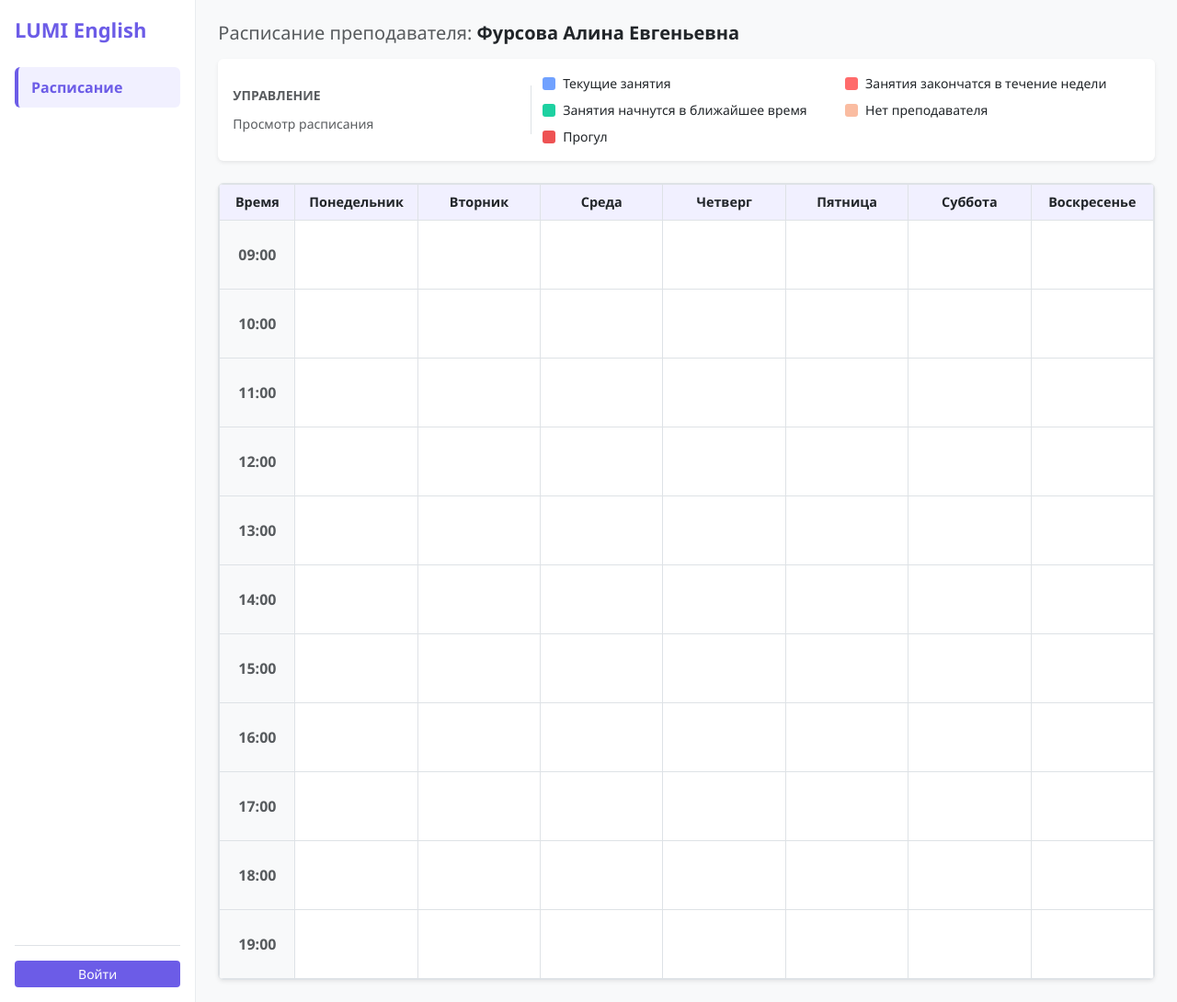
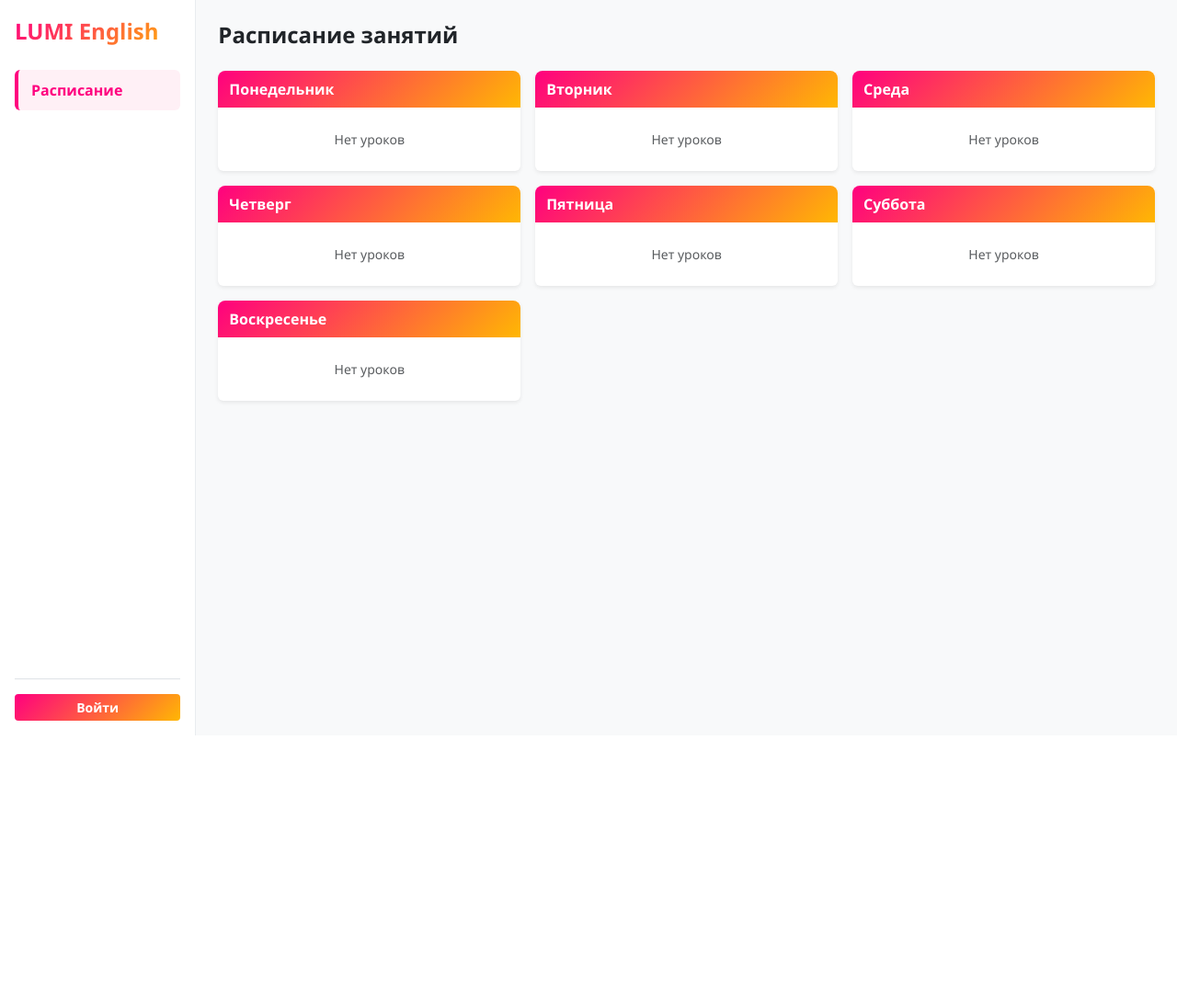
Before and after one commit to jironimo207-collab/AlinaPythonProject, a FastAPI app: page /schedule in a window 1280 px wide. Shown: the whole page at 92% size. After the commit the page ends 800 px from the top, so only its background shows below. Run offline with FastAPI, Linux system fonts and the light colour scheme; data that the repository does not hold is empty.

Commit message:
update new styel sait 5

```diff
--- a/templates/schedule.html
+++ b/templates/schedule.html
@@ -3,7 +3,7 @@
 <head>
     <meta charset="UTF-8">
     <meta name="viewport" content="width=device-width, initial-scale=1.0">
-    <title>LUMI English</title>
+    <title>Расписание — LUMI English</title>
     <link href="https://cdn.jsdelivr.net/npm/bootstrap@5.3.0/dist/css/bootstrap.min.css" rel="stylesheet">
     <style>
         body {
@@ -11,10 +11,13 @@
             font-family: 'Segoe UI', sans-serif;
         }
         .brand-logo {
-            font-size: 22px;
+            font-size: 24px;
             font-weight: 800;
-            color: #6c5ce7;
+            background: linear-gradient(135deg, #ff007f 0%, #ffb703 100%);
+            -webkit-background-clip: text;
+            -webkit-text-fill-color: transparent;
             text-decoration: none;
+            display: inline-block;
         }
         .sidebar {
             background-color: #ffffff;
@@ -35,43 +38,32 @@
             margin-bottom: 4px;
         }
         .nav-link:hover {
-            background-color: #f1f0ff;
-            color: #6c5ce7;
+            background-color: #fff0f6;
+            color: #ff007f;
         }
         .nav-link.active {
-            background-color: #f1f0ff;
-            color: #6c5ce7;
+            background-color: #fff0f6;
+            color: #ff007f;
             font-weight: 700;
-            border-left: 4px solid #6c5ce7;
+            border-left: 4px solid #ff007f;
         }
-        .schedule-table th {
-            background-color: #f1f0ff;
-            text-align: center;
-            font-size: 0.9rem;
+        .btn-lumi {
+            background: linear-gradient(135deg, #ff007f 0%, #ffb703 100%);
+            border: none;
+            color: #ffffff;
+            font-weight: 600;
         }
-        .task-card {
-            border-radius: 6px;
-            padding: 6px 8px;
-            color: #fff;
-            position: relative;
-            font-size: 0.85rem;
+        .btn-lumi:hover {
+            opacity: 0.9;
+            color: #ffffff;
         }
-        .btn-delete {
-            position: absolute;
-            top: 2px;
-            right: 4px;
-            color: #fff;
-            background: none;
-            border: none;
-            font-size: 14px;
-            line-height: 1;
-        }
-        .color-badge {
-            width: 14px;
-            height: 14px;
-            border-radius: 3px;
-            display: inline-block;
-            margin-right: 8px;
+        .day-header {
+            background: linear-gradient(135deg, #ff007f 0%, #ffb703 100%);
+            color: white;
+            font-weight: bold;
+            padding: 8px 12px;
+            border-top-left-radius: 8px;
+            border-top-right-radius: 8px;
         }
     </style>
 </head>
@@ -79,7 +71,7 @@
 
 <div class="container-fluid">
     <div class="row">
-        <!-- Навигация -->
+        <!-- Сайдбар -->
         <div class="col-md-3 col-lg-2 sidebar p-3 d-flex flex-column justify-content-between">
             <div>
                 <a href="/schedule" class="brand-logo d-block mb-3 mb-md-4">LUMI English</a>
@@ -100,141 +92,104 @@
                     <div class="small fw-semibold text-truncate mb-2">👤 {{ user.full_name or user.username }}</div>
                     <a href="/logout" class="btn btn-outline-danger btn-sm w-100">Выйти</a>
                 {% else %}
-                    <a href="/login" class="btn btn-primary btn-sm w-100" style="background-color: #6c5ce7; border: none;">Войти</a>
+                    <a href="/login" class="btn btn-lumi btn-sm w-100">Войти</a>
                 {% endif %}
             </div>
         </div>
 
         <!-- Контент -->
         <div class="col-md-9 col-lg-10 p-3 p-md-4">
-            <h5 class="text-muted fw-normal mb-3">Расписание преподавателя: <strong class="text-dark">Фурсова Алина Евгеньевна</strong></h5>
-
-            <!-- Палитра / Легенда цветов и Управление -->
-            <div class="card border-0 shadow-sm mb-4">
-                <div class="card-body p-3">
-                    <div class="row align-items-center">
-                        <div class="col-md-4 border-end mb-3 mb-md-0">
-                            <span class="text-uppercase text-muted fw-bold small d-block mb-2">Управление</span>
+            <div class="d-flex justify-content-between align-items-center mb-4">
+                <h4 class="fw-bold m-0">Расписание занятий</h4>
                 {% if is_teacher %}
-                                <button type="button" class="btn btn-primary btn-sm px-3" style="background-color: #6c5ce7; border: none;" data-bs-toggle="modal" data-bs-target="#addLessonModal">+ Добавить урок</button>
-                            {% else %}
-                                <span class="text-muted small">Просмотр расписания</span>
+                    <button class="btn btn-lumi" data-bs-toggle="modal" data-bs-target="#addLessonModal">+ Добавить урок</button>
                 {% endif %}
             </div>
-                        <div class="col-md-8">
-                            <div class="row g-2 small">
-                                <div class="col-12 col-sm-6 d-flex align-items-center">
-                                    <span class="color-badge" style="background-color: #70a1ff;"></span>
-                                    <span>Текущие занятия</span>
+
+            <div class="row row-cols-1 row-cols-md-2 row-cols-xl-3 g-3">
+                {% set days = [('mon', 'Понедельник'), ('tue', 'Вторник'), ('wed', 'Среда'), ('thu', 'Четверг'), ('fri', 'Пятница'), ('sat', 'Суббота'), ('sun', 'Воскресенье')] %}
+                {% for day_code, day_name in days %}
+                <div class="col">
+                    <div class="card border-0 shadow-sm h-100">
+                        <div class="day-header">{{ day_name }}</div>
+                        <div class="card-body p-2">
+                            {% set day_lessons = schedule | selectattr('day', 'equalto', day_code) | list %}
+                            {% if day_lessons %}
+                                <div class="list-group list-group-flush">
+                                    {% for lesson in day_lessons %}
+                                    <div class="list-group-item px-2 py-2 d-flex justify-content-between align-items-center border-bottom-0 mb-1 rounded bg-light">
+                                        <div>
+                                            <span class="badge bg-dark me-1">{{ lesson.time }}</span>
+                                            <span class="fw-bold text-dark">{{ lesson.student.name if lesson.student else 'Занятие' }}</span>
+                                            {% if lesson.note %}
+                                                <div class="small text-muted">{{ lesson.note }}</div>
+                                            {% endif %}
                                         </div>
-                                <div class="col-12 col-sm-6 d-flex align-items-center">
-                                    <span class="color-badge" style="background-color: #ff6b6b;"></span>
-                                    <span>Занятия закончатся в течение недели</span>
+                                        {% if is_teacher %}
+                                        <div>
+                                            <form action="/schedule/delete/{{ lesson.id }}" method="POST" class="d-inline" onsubmit="return confirm('Удалить?')">
+                                                <button type="submit" class="btn btn-sm text-danger p-0 border-0 fw-bold">✕</button>
+                                            </form>
                                         </div>
-                                <div class="col-12 col-sm-6 d-flex align-items-center">
-                                    <span class="color-badge" style="background-color: #1dd1a1;"></span>
-                                    <span>Занятия начнутся в ближайшее время</span>
+                                        {% endif %}
                                     </div>
-                                <div class="col-12 col-sm-6 d-flex align-items-center">
-                                    <span class="color-badge" style="background-color: #fabca1;"></span>
-                                    <span>Нет преподавателя</span>
+                                    {% endfor %}
                                 </div>
-                                <div class="col-12 col-sm-6 d-flex align-items-center">
-                                    <span class="color-badge" style="background-color: #ee5253;"></span>
-                                    <span>Прогул</span>
+                            {% else %}
+                                <div class="text-center text-muted small py-3">Нет уроков</div>
+                            {% endif %}
                         </div>
                     </div>
                 </div>
-                    </div>
-                </div>
-            </div>
-
-            <div class="table-responsive bg-white rounded shadow-sm border">
-                <table class="table table-bordered schedule-table mb-0">
-                    <thead>
-                        <tr>
-                            <th style="min-width: 80px;">Время</th>
-                            {% for day in days %}
-                                <th style="min-width: 130px;">{{ day }}</th>
                 {% endfor %}
-                        </tr>
-                    </thead>
-                    <tbody>
-                        {% for slot in time_slots %}
-                            <tr>
-                                <td class="text-center align-middle fw-bold text-muted bg-light">{{ slot }}</td>
-                                {% for day in days %}
-                                    {% set cell_key = day + " " + slot %}
-                                    <td class="align-top" style="height: 75px;">
-                                        {% for task in tasks %}
-                                            {% if task.due_date == cell_key %}
-                                                <div class="task-card mb-1" style="background-color: {{ task.color or '#70a1ff' }};">
-                                                    {% if is_teacher %}
-                                                        <form action="/schedule/delete/{{ task.id }}" method="POST" class="d-inline">
-                                                            <button type="submit" class="btn-delete" onclick="return confirm('Удалить?')">×</button>
-                                                        </form>
-                                                    {% endif %}
-                                                    <div class="fw-bold pe-2">{{ task.title }}</div>
-                                                </div>
-                                            {% endif %}
-                                        {% endfor %}
-                                    </td>
-                                {% endfor %}
-                            </tr>
-                        {% endfor %}
-                    </tbody>
-                </table>
             </div>
         </div>
     </div>
 </div>
 
 {% if is_teacher %}
+<!-- Модальное окно добавления урока -->
 <div class="modal fade" id="addLessonModal" tabindex="-1">
     <div class="modal-dialog">
         <div class="modal-content">
             <form action="/schedule/add" method="POST">
                 <div class="modal-header">
-          <h5 class="modal-title fw-bold">Добавить новое занятие</h5>
+                    <h5 class="modal-title fw-bold">Добавить урок</h5>
                     <button type="button" class="btn-close" data-bs-dismiss="modal"></button>
                 </div>
                 <div class="modal-body">
                     <div class="mb-3">
-            <label class="form-label text-muted">Предмет / Название</label>
-            <input type="text" name="title" class="form-control" required placeholder="Математика">
-          </div>
-          <div class="row mb-3">
-            <div class="col-6">
-              <label class="form-label text-muted">День недели</label>
-              <select name="day" class="form-select" required>
-                {% for day in days %}
-                  <option value="{{ day }}">{{ day }}</option>
+                        <label class="form-label text-muted">Ученик</label>
+                        <select name="student_id" class="form-select" required>
+                            {% for student in students %}
+                                <option value="{{ student.id }}">{{ student.name }}</option>
                             {% endfor %}
                         </select>
                     </div>
-            <div class="col-6">
-              <label class="form-label text-muted">Время</label>
-              <select name="time_slot" class="form-select" required>
-                {% for slot in time_slots %}
-                  <option value="{{ slot }}">{{ slot }}</option>
-                {% endfor %}
+                    <div class="mb-3">
+                        <label class="form-label text-muted">День недели</label>
+                        <select name="day" class="form-select" required>
+                            <option value="mon">Понедельник</option>
+                            <option value="tue">Вторник</option>
+                            <option value="wed">Среда</option>
+                            <option value="thu">Четверг</option>
+                            <option value="fri">Пятница</option>
+                            <option value="sat">Суббота</option>
+                            <option value="sun">Воскресенье</option>
                         </select>
                     </div>
+                    <div class="mb-3">
+                        <label class="form-label text-muted">Время (например, 15:00)</label>
+                        <input type="text" name="time" class="form-control" placeholder="15:00" required>
                     </div>
                     <div class="mb-3">
-            <label class="form-label text-muted">Статус (Цвет)</label>
-            <select name="color" class="form-select" required>
-              <option value="#70a1ff" selected>🟦 Текущие занятия</option>
-              <option value="#ff6b6b">🟥 Занятия закончатся в течение недели</option>
-              <option value="#1dd1a1">🟩 Занятия начнутся в ближайшее время</option>
-              <option value="#fabca1">🟨 Нет преподавателя</option>
-              <option value="#ee5253">🟥 Прогул</option>
-            </select>
+                        <label class="form-label text-muted">Заметка</label>
+                        <input type="text" name="note" class="form-control" placeholder="Онлайн / Кабинет 2">
                     </div>
                 </div>
                 <div class="modal-footer">
                     <button type="button" class="btn btn-light" data-bs-dismiss="modal">Отмена</button>
-          <button type="submit" class="btn btn-primary" style="background-color: #6c5ce7; border: none;">Сохранить</button>
+                    <button type="submit" class="btn btn-lumi">Добавить</button>
                 </div>
             </form>
         </div>
```
Also changed, not shown: templates/login.html (+47 -12 lines), templates/my.html (+43 -29 lines), templates/students.html (+32 -16 lines). Lines whose indentation alone changed are shown as unchanged.
